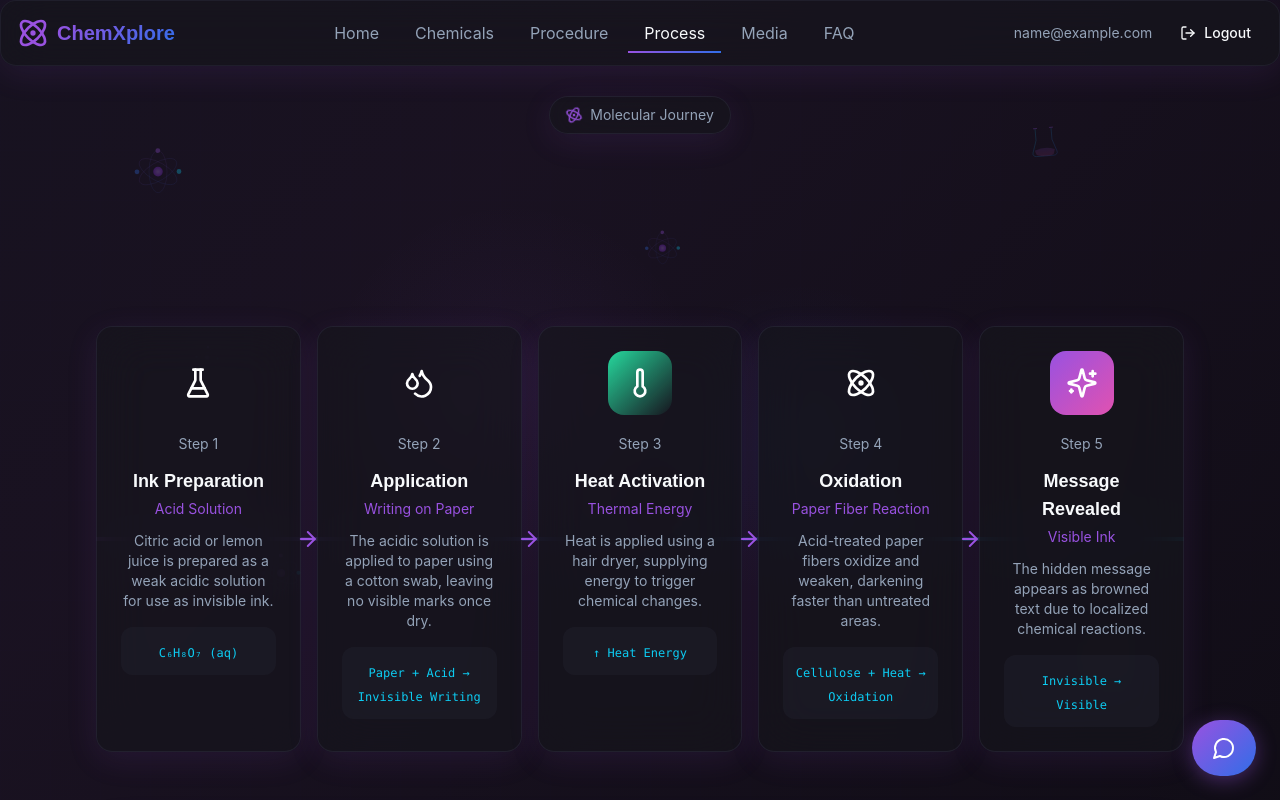
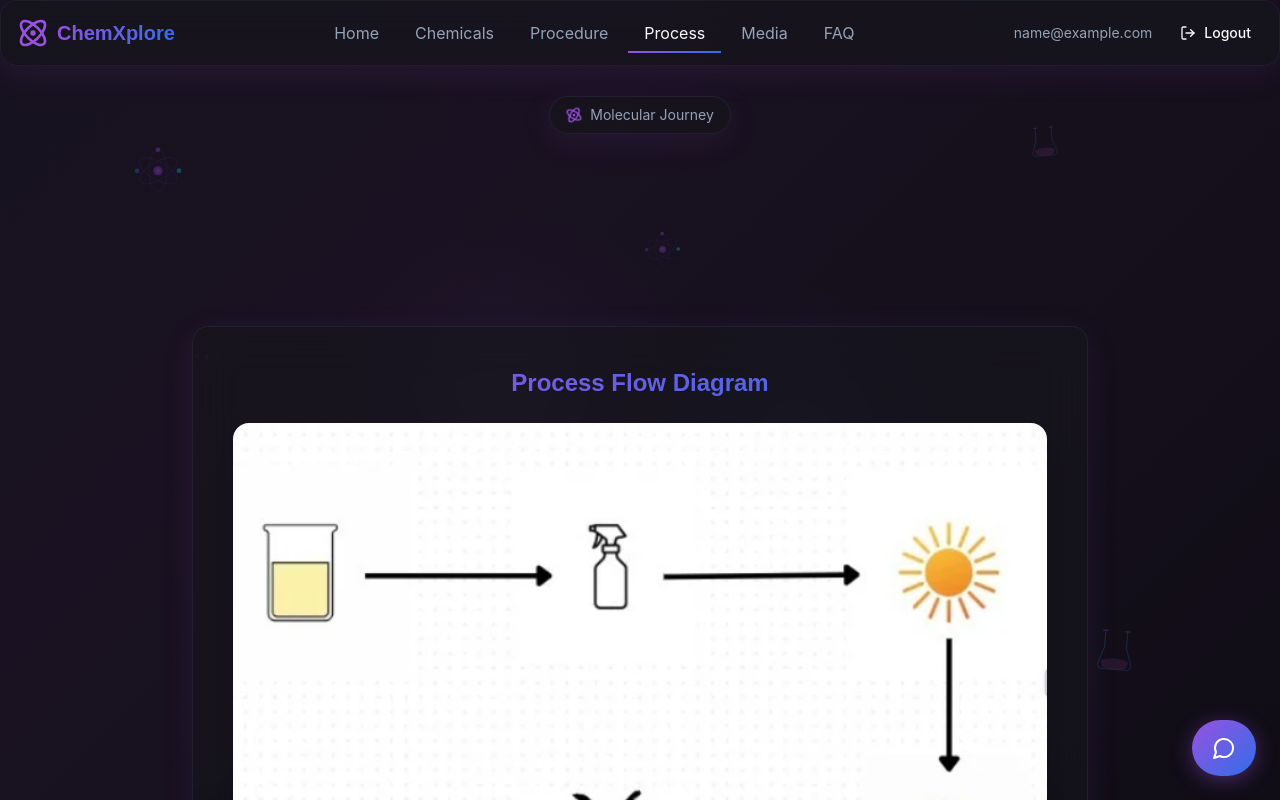
Before and after one commit to ankushdudhe/chemxplore-lab, a React (Vite) app: page /process in a window 1280 px wide. Shown: the top 800 px of the page. Built offline with nearby package versions, Linux system fonts and the light colour scheme; sample sign-in values are in the browser's storage; the HTML template or start-up script is replaced by a standard one.

Commit message:
Update Process page and add process flow diagram image

```diff
--- a/src/pages/Process.tsx
+++ b/src/pages/Process.tsx
@@ -1,5 +1,5 @@
 import { motion } from "framer-motion";
-import { Atom, ArrowRight, Sparkles, Thermometer, Droplets, FlaskConical } from "lucide-react";
+import { Atom, Sparkles } from "lucide-react";
 import AnimatedBackground from "@/components/AnimatedBackground";
 import Navigation from "@/components/Navigation";
 import AIChatbot from "@/components/AIChatbot";
@@ -7,55 +7,6 @@ import AIChatbot from "@/components/AIChatbot";
 interface ProcessProps {
   user: { email: string } | null;
 }
-
-const processSteps = [
-  {
-    id: 1,
-    icon: FlaskConical,
-    title: "Ink Preparation",
-    subtitle: "Acid Solution",
-    description: "Citric acid or lemon juice is prepared as a weak acidic solution for use as invisible ink.",
-    formula: "C₆H₈O₇ (aq)",
-    color: "from-chemistry-yellow to-chemistry-orange",
-  },
-  {
-    id: 2,
-    icon: Droplets,
-    title: "Application",
-    subtitle: "Writing on Paper",
-    description: "The acidic solution is applied to paper using a cotton swab, leaving no visible marks once dry.",
-    formula: "Paper + Acid → Invisible Writing",
-    color: "from-chemistry-orange to-chemistry-green",
-  },
-  {
-    id: 3,
-    icon: Thermometer,
-    title: "Heat Activation",
-    subtitle: "Thermal Energy",
-    description: "Heat is applied using a hair dryer, supplying energy to trigger chemical changes.",
-    formula: "↑ Heat Energy",
-    color: "from-chemistry-green to-chemistry-red",
-  },
-  {
-    id: 4,
-    icon: Atom,
-    title: "Oxidation",
-    subtitle: "Paper Fiber Reaction",
-    description: "Acid-treated paper fibers oxidize and weaken, darkening faster than untreated areas.",
-    formula: "Cellulose + Heat → Oxidation",
-    color: "from-chemistry-red to-chemistry-purple",
-  },
-  {
-    id: 5,
-    icon: Sparkles,
-    title: "Message Revealed",
-    subtitle: "Visible Ink",
-    description: "The hidden message appears as browned text due to localized chemical reactions.",
-    formula: "Invisible → Visible",
-    color: "from-chemistry-purple to-chemistry-pink",
-  },
-];
-
 
 const Process = ({ user }: ProcessProps) => {
   return (
@@ -66,6 +17,7 @@ const Process = ({ user }: ProcessProps) => {
 
       <div className="pt-24 pb-20 px-4">
         <div className="container mx-auto max-w-6xl">
+
           {/* Header */}
           <motion.div
             className="text-center mb-16"
@@ -73,102 +25,55 @@ const Process = ({ user }: ProcessProps) => {
             animate={{ opacity: 1, y: 0 }}
           >
             <div className="inline-flex items-center gap-2 px-4 py-2 rounded-full glass-card text-sm text-muted-foreground mb-4">
-              <Atom className="h-4 w-4 text-primary animate-spin" style={{ animationDuration: "8s" }} />
+              <Atom
+                className="h-4 w-4 text-primary animate-spin"
+                style={{ animationDuration: "8s" }}
+              />
               <span>Molecular Journey</span>
             </div>
+
             <h1 className="font-display text-4xl md:text-5xl font-bold gradient-text mb-4">
               Process & Workflow
             </h1>
+
             <p className="text-muted-foreground max-w-2xl mx-auto">
               Visualize how simple chemical reactions and heat transform invisible ink
-             into visible writing through this animated workflow.
-
+              into visible writing through this process flow diagram.
             </p>
           </motion.div>
 
-          {/* Animated Workflow */}
-          <div className="relative">
-            {/* Connection lines for desktop */}
-            <div className="hidden lg:block absolute top-1/2 left-0 right-0 h-1 bg-gradient-to-r from-chemistry-purple via-chemistry-blue to-chemistry-cyan opacity-20" style={{ transform: "translateY(-50%)" }} />
+          {/* Process Flow Diagram */}
+          <motion.div
+            className="flex justify-center items-center mt-10"
+            initial={{ opacity: 0, y: 20 }}
+            animate={{ opacity: 1, y: 0 }}
+            transition={{ duration: 0.6 }}
+          >
+            <div className="glass-card p-6 md:p-10 max-w-4xl w-full text-center">
 
-            <div className="grid grid-cols-1 lg:grid-cols-5 gap-6 lg:gap-4">
-              {processSteps.map((step, index) => (
-                <motion.div
-                  key={step.id}
-                  className="relative"
-                  initial={{ opacity: 0, y: 30 }}
-                  animate={{ opacity: 1, y: 0 }}
-                  transition={{ delay: 0.15 * index }}
-                >
-                  {/* Arrow for mobile */}
-                  {index < processSteps.length - 1 && (
-                    <div className="lg:hidden flex justify-center my-4">
-                      <ArrowRight className="h-6 w-6 text-primary rotate-90" />
-                    </div>
-                  )}
+              <h2 className="font-display text-2xl font-bold gradient-text mb-6">
+                Process Flow Diagram
+              </h2>
 
-                  {/* Card */}
-                  <motion.div
-                    className="glass-card p-6 h-full hover:border-primary/50 transition-all duration-300 group"
-                    whileHover={{ y: -5, scale: 1.02 }}
-                  >
-                    {/* Icon */}
-                    <motion.div
-                      className={`w-16 h-16 rounded-2xl bg-gradient-to-br ${step.color} flex items-center justify-center mx-auto mb-4`}
-                      whileHover={{ rotate: [0, -10, 10, 0] }}
-                      transition={{ duration: 0.5 }}
-                    >
-                      <step.icon className="h-8 w-8 text-primary-foreground" />
-                    </motion.div>
+              <img
+                src="public\images\process flow.png"  // Place image inside public folder
+                alt="Invisible Ink Process Flow Diagram"
+                className="w-full h-auto rounded-2xl shadow-xl mx-auto transition-transform duration-300 hover:scale-105"
+              />
 
-                    {/* Step number */}
-                    <div className="text-center mb-3">
-                      <span className="text-sm text-muted-foreground">Step {step.id}</span>
-                    </div>
-
-                    {/* Title */}
-                    <h3 className="font-display text-lg font-semibold text-foreground text-center mb-1">
-                      {step.title}
-                    </h3>
-                    <p className="text-sm text-primary text-center mb-3">
-                      {step.subtitle}
+              <p className="text-sm text-muted-foreground mt-4">
+                The diagram illustrates how acid-treated paper reacts with heat,
+                causing oxidation and revealing the hidden message.
               </p>
-
-                    {/* Description */}
-                    <p className="text-sm text-muted-foreground text-center mb-4">
-                      {step.description}
-                    </p>
-
-                    {/* Formula */}
-                    <div className="p-3 rounded-lg bg-muted/50 text-center">
-                      <code className="text-xs text-chemistry-cyan font-mono">
-                        {step.formula}
-                      </code>
             </div>
           </motion.div>
-
-                  {/* Arrow between cards (desktop) */}
-                  {index < processSteps.length - 1 && (
-                    <div className="hidden lg:flex absolute top-1/2 -right-4 z-10" style={{ transform: "translateY(-50%)" }}>
-                      <motion.div
-                        animate={{ x: [0, 5, 0] }}
-                        transition={{ repeat: Infinity, duration: 1.5, ease: "easeInOut" }}
-                      >
-                        <ArrowRight className="h-6 w-6 text-primary" />
-                      </motion.div>
-                    </div>
-                  )}
-                </motion.div>
-              ))}
-            </div>
-          </div>
 
           {/* Key Concepts */}
           <motion.div
             className="mt-16 glass-card p-8"
             initial={{ opacity: 0, y: 20 }}
             animate={{ opacity: 1, y: 0 }}
-            transition={{ delay: 0.8 }}
+            transition={{ delay: 0.5 }}
           >
             <h2 className="font-display text-2xl font-bold gradient-text mb-6 text-center">
               Key Scientific Concepts
@@ -178,17 +83,20 @@ const Process = ({ user }: ProcessProps) => {
               {[
                 {
                   title: "Oxidation",
-    description: "A chemical reaction where paper fibers darken when exposed to heat and oxygen.",
+                  description:
+                    "A chemical reaction where paper fibers darken when exposed to heat and oxygen.",
                   icon: "🔥",
                 },
                 {
                   title: "Acidic Compounds",
-    description: "Citric acid weakens cellulose fibers, causing treated areas to brown more quickly.",
+                  description:
+                    "Citric acid weakens cellulose fibers, causing treated areas to brown more quickly.",
                   icon: "🍋",
                 },
                 {
                   title: "Heat Activation",
-    description: "Thermal energy speeds up chemical reactions, revealing the hidden message.",
+                  description:
+                    "Thermal energy speeds up chemical reactions, revealing the hidden message.",
                   icon: "🌡️",
                 },
               ].map((concept, index) => (
@@ -197,7 +105,7 @@ const Process = ({ user }: ProcessProps) => {
                   className="p-5 rounded-xl bg-muted/30"
                   initial={{ opacity: 0, y: 10 }}
                   animate={{ opacity: 1, y: 0 }}
-                  transition={{ delay: 0.9 + index * 0.1 }}
+                  transition={{ delay: 0.6 + index * 0.1 }}
                 >
                   <div className="text-3xl mb-3">{concept.icon}</div>
                   <h3 className="font-display font-semibold text-foreground mb-2">
@@ -216,26 +124,31 @@ const Process = ({ user }: ProcessProps) => {
             className="mt-12 flex justify-center"
             initial={{ opacity: 0 }}
             animate={{ opacity: 1 }}
-            transition={{ delay: 1.2 }}
+            transition={{ delay: 0.8 }}
           >
             <div className="flex items-center gap-4 text-muted-foreground">
+
               <motion.div
                 animate={{ rotate: 360 }}
                 transition={{ repeat: Infinity, duration: 8, ease: "linear" }}
               >
                 <Atom className="h-8 w-8 text-primary" />
               </motion.div>
+
               <span className="font-mono text-sm">
                 Heat revealing hidden chemical messages...
               </span>
+
               <motion.div
                 animate={{ scale: [1, 1.2, 1] }}
                 transition={{ repeat: Infinity, duration: 2, ease: "easeInOut" }}
               >
                 <Sparkles className="h-6 w-6 text-chemistry-cyan" />
               </motion.div>
+
             </div>
           </motion.div>
+
         </div>
       </div>
     </div>
```
Also changed, not shown: public/images/process flow.png (added). Lines whose indentation alone changed are shown as unchanged.
